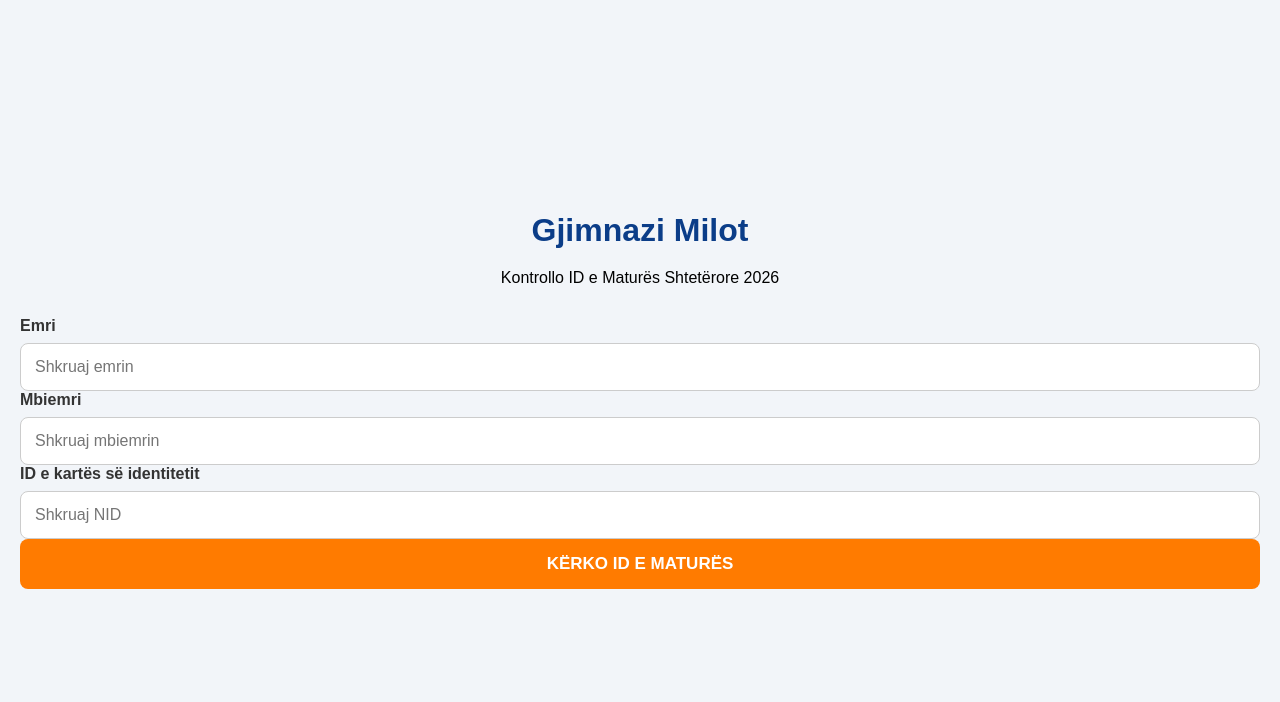
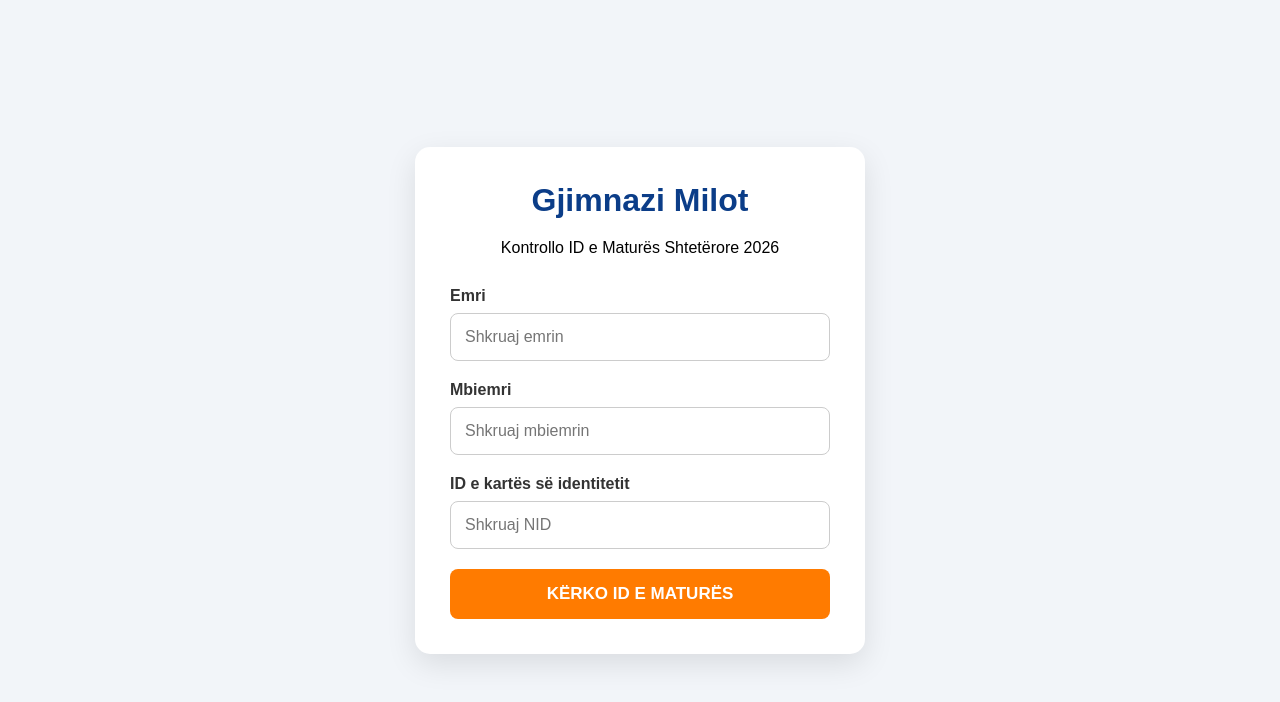
Before and after one commit to GjimnaziMilot/ID-MATURA, a website: page index.html in a window 1280 px wide. Drawn offline with Linux system fonts and the light colour scheme.

Commit message:
Refactor index.html structure and styling

```diff
--- a/index.html
+++ b/index.html
@@ -3,39 +3,37 @@
 <head>
     <meta charset="UTF-8">
     <meta name="viewport" content="width=device-width, initial-scale=1.0">
-
     <title>Gjimnazi Milot - ID e Maturës</title>
-
     <link rel="stylesheet" href="ID.css">
 
 </head>
 <body>
+    <div class="container">
+        <div class="card">
+            <h1>Gjimnazi Milot</h1>
+            <p class="subtitle">
+                Kontrollo ID e Maturës Shtetërore 2026
+            </p>
+            <div class="form-group">
+                <label>Emri</label>
 
-<div class="container">
-
-    <h1>Gjimnazi Milot</h1>
-
-    <div class="subtitle">
-        Kontrollo ID e Maturës Shtetërore 2026
+                <input type="text" id="emri" placeholder="Shkruaj emrin">
             </div>
 
-    <label>Emri</label>
-    <input type="text" id="emri" placeholder="Shkruaj emrin">
-
+            <div class="form-group">
                 <label>Mbiemri</label>
                 <input type="text" id="mbiemri" placeholder="Shkruaj mbiemrin">
-
+            </div>
+            <div class="form-group">
                 <label>ID e kartës së identitetit</label>
                 <input type="text" id="nid" placeholder="Shkruaj NID">
-
+            </div>
             <button onclick="kerkoID()">
                 KËRKO ID E MATURËS
             </button>
-
             <div id="rezultati"></div>
-
         </div>
-
+    </div>
 <script>
 
 async function kerkoID() {
```
Lines whose indentation alone changed are shown as unchanged.
